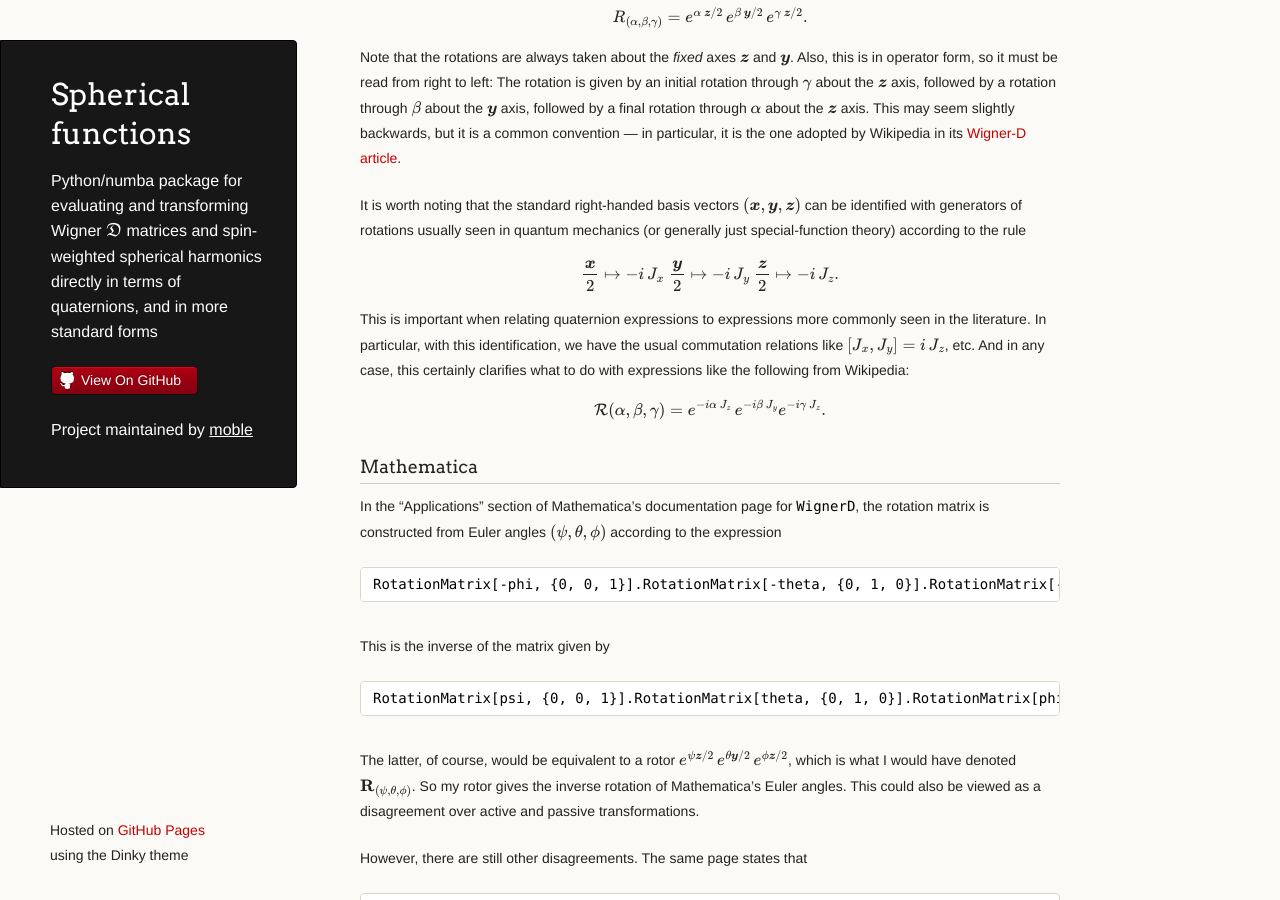
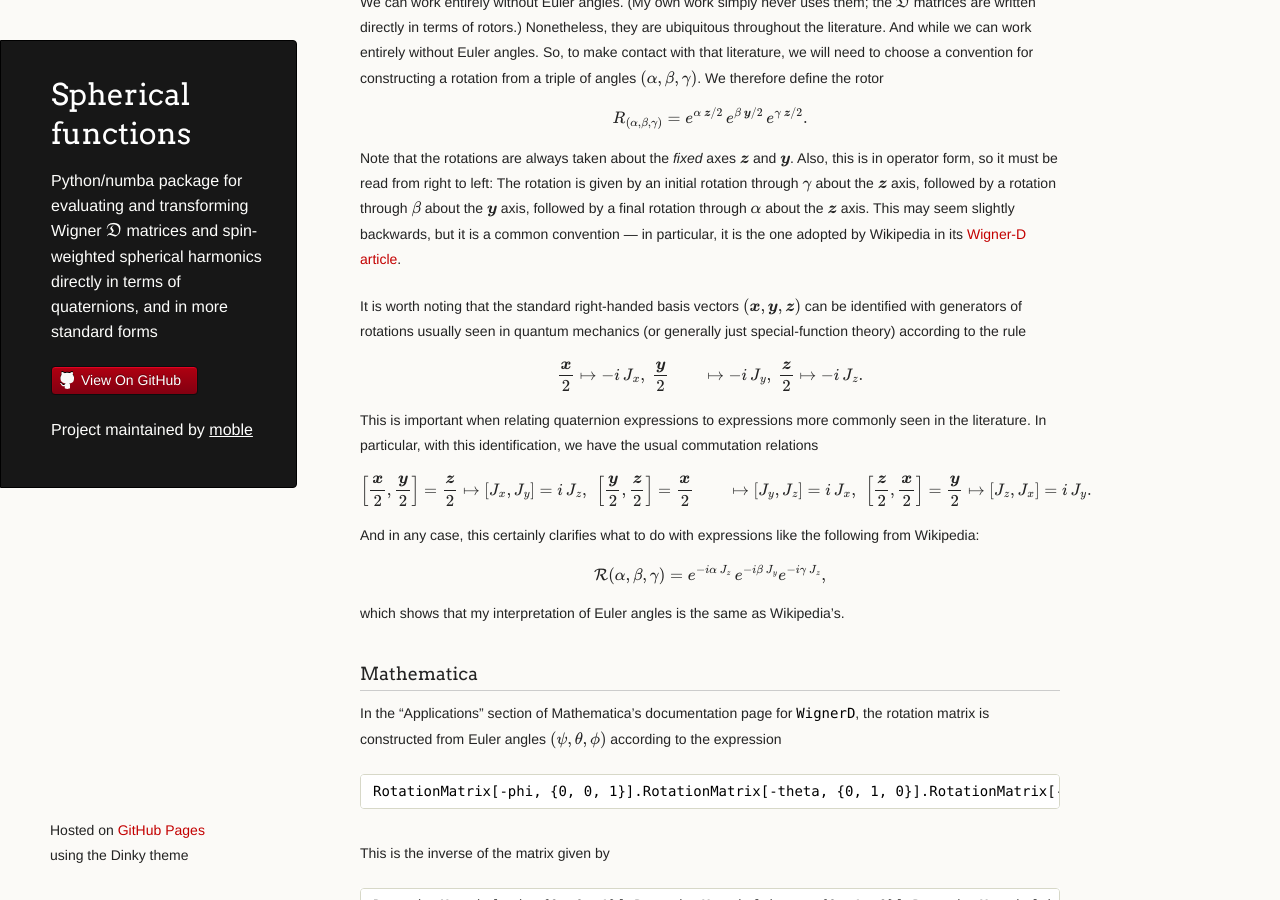
Before and after one commit to moble/spherical_functions, a Jekyll site: the page built from index.md, in a window 1280 px wide and 900 px high, scrolled down 1282 px. Built offline with Jekyll 4.4.1, drawn with Linux system fonts in a browser that asks for light colours; formulas are drawn with MathJax 3; some of the changed text lies outside the part shown.

Commit message:
Be more explicit about commutations for Lie algebra

```diff
--- a/index.md
+++ b/index.md
@@ -3,9 +3,14 @@
 
 # Conventions
 
-Here, we carefully examine all the assumptions built in to the
-conventions for the `spherical_functions` package, and relate these
-choices to those made by other authors.
+Defined exclusively in terms of quaternions, the Wigner $\mathfrak{D}$
+matrices and spherical-harmonic functions (spin-weighted and scalar)
+are pretty simple, and easy to make internally consistent.  However,
+it is important to establish which conventions are in use ---
+especially in comparison to other source.  Here, I carefully examine
+all the assumptions built in to the conventions for the
+`spherical_functions` package, and relate these choices to those made
+by other authors.
 
 ## Quaternions, rotations, spherical coordinates
 
@@ -16,9 +21,10 @@ formula
   \Rotated{\vec{v}} = \rotor{R}\, \vec{v}\, \rotor{R}^{-1}.
 \end{equation}
 In principle, a unit quaternion obeys $\co{\rotor{R}} =
-\rotor{R}^{-1}$.  In practice, however, the system is (slightly
-slower, but) more stable numerically if we explicitly use the
-inversion.
+\rotor{R}^{-1}$.  In practice, however, there are cases where the
+system is (slightly slower, but) more stable numerically if the
+explicit inversion is used.  And since the inversion is such a simple
+operation, we simply use it.
 
 ![Spherical-coordinate system; By Andeggs, via Wikimedia Commons]({{ site.url }}/spherical_functions/images/3D_Spherical_Coords.svg){: style="float:right;height:200px"}
 
@@ -98,21 +104,29 @@ $(\basis{x}, \basis{y}, \basis{z})$ can be identified with generators
 of rotations usually seen in quantum mechanics (or generally just
 special-function theory) according to the rule
 \begin{align}
-  \frac{\basis{x}}{2} \mapsto -i\, J\_x \\\\
-  \frac{\basis{y}}{2} \mapsto -i\, J\_y \\\\
-  \frac{\basis{z}}{2} \mapsto -i\, J\_z.
+  \frac{\basis{x}}{2} &\mapsto -i\, J\_x, \\\\
+  \frac{\basis{y}}{2} &\mapsto -i\, J\_y, \\\\
+  \frac{\basis{z}}{2} &\mapsto -i\, J\_z.
 \end{align}
 This is important when relating quaternion expressions to expressions
 more commonly seen in the literature.  In particular, with this
-identification, we have the usual commutation relations like
-$[J\_x, J\_y] = i\, J_z$, etc.  And in any case, this certainly
-clarifies what to do with expressions like the following from
-Wikipedia:
+identification, we have the usual commutation relations
+\begin{align}
+  \left[\frac{\basis{x}}{2}, \frac{\basis{y}}{2}\right] = \frac{\basis{z}}{2} &\mapsto
+  [J\_x, J\_y] = i\, J\_z, \\\\
+  \left[\frac{\basis{y}}{2}, \frac{\basis{z}}{2}\right] = \frac{\basis{x}}{2} &\mapsto
+  [J\_y, J\_z] = i\, J\_x, \\\\
+  \left[\frac{\basis{z}}{2}, \frac{\basis{x}}{2}\right] = \frac{\basis{y}}{2} &\mapsto
+  [J\_z, J\_x] = i\, J\_y.
+\end{align}
+And in any case, this certainly clarifies what to do with expressions
+like the following from Wikipedia:
 \begin{equation}
   \mathcal{R}(\alpha,\beta,\gamma) = e^{-i\alpha\, J\_z}\,
-  e^{-i\beta\, J\_y} e^{-i\gamma\, J\_z}.
+  e^{-i\beta\, J\_y} e^{-i\gamma\, J\_z},
 \end{equation}
-
+which shows that my interpretation of Euler angles is the same as
+Wikipedia's.
 
 ### Mathematica
 
```
